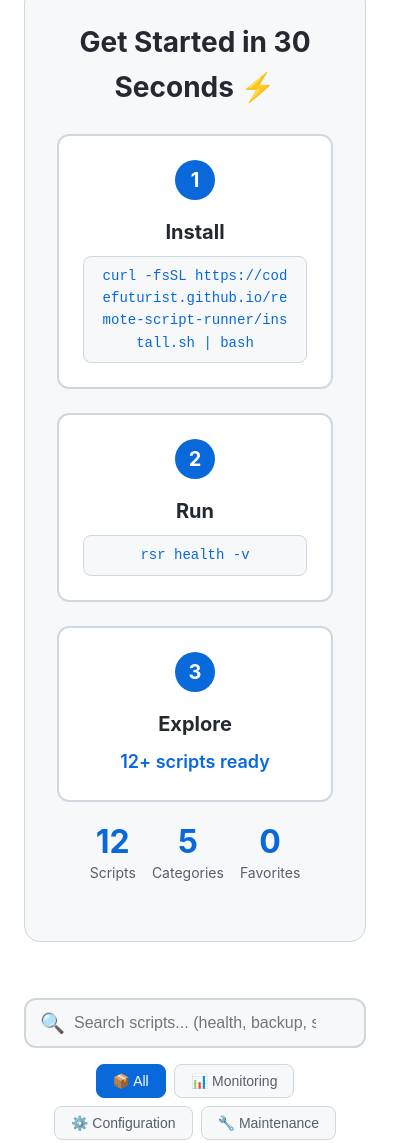
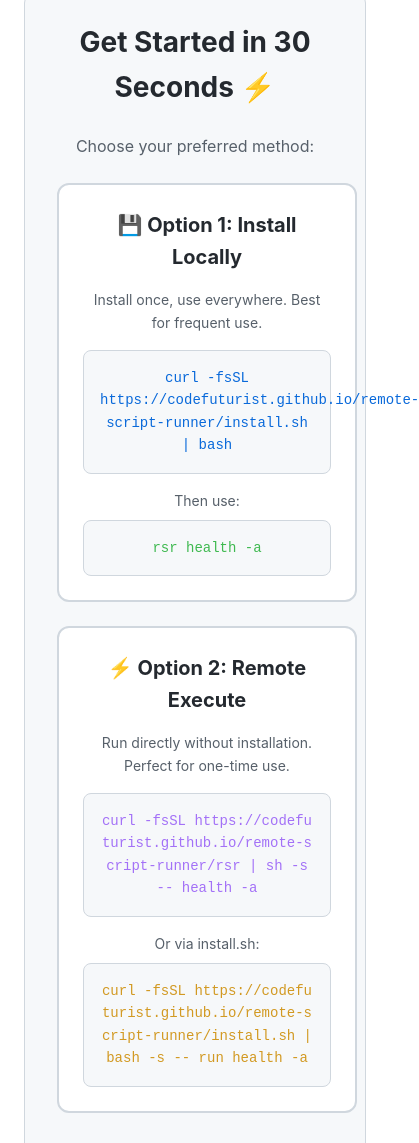
Before and after one commit to codefuturist/remote-script-runner, a website: page index.html in a window 390 px wide. Shown: the part 491-1634 px from the top of the page, 419 px wide, since content can reach past the window. Drawn offline with Linux system fonts and the light colour scheme.

Commit message:
feat: improve installation and remote execution documentation
Enhanced Quick Start section and modal:

✨ IMPROVEMENTS:
- Split Quick Start into 2 clear options:
  1. 💾 Install Locally (for frequent use)
  2. ⚡ Remote Execute (for one-time use)

- Show BOTH execution methods in modal:
  - Remote: curl | sh -s -- script-id
  - Local: rsr script-id

- Better visual hierarchy with cards
- Color-coded code blocks (accent, success, purple, warning)
- Clear descriptions for each method
- Word-break for long commands

📚 DOCUMENTATION:
- Explains use case for each method
- Shows install.sh run mode option
- Makes remote execution more discoverable
- Clearer installation benefits

🎨 DESIGN:
- Two-column responsive layout
- Card-based option presentation
- Better spacing and typography
- Emoji indicators for visual scanning
- Improved code block styling

Following best practices:
- Clear user choice
- Multiple paths to success
- Progressive disclosure
- Mobile-responsive design

```diff
--- a/index.html
+++ b/index.html
@@ -687,23 +687,42 @@
     <div id="content" class="hidden">
       <div class="quick-start">
         <h2>Get Started in 30 Seconds ⚡</h2>
-        <div class="steps">
-          <div class="step">
-            <span class="step-num">1</span>
-            <h3>Install</h3>
-            <code>curl -fsSL https://codefuturist.github.io/remote-script-runner/install.sh | bash</code>
+        <p style="color: var(--text-secondary); margin-bottom: 1.5rem;">Choose your preferred method:</p>
+
+        <div style="display: grid; grid-template-columns: repeat(auto-fit, minmax(300px, 1fr)); gap: 1.5rem; margin-bottom: 2rem;">
+          <div style="background: var(--bg-card); border: 2px solid var(--border); border-radius: 12px; padding: 1.5rem;">
+            <h3 style="font-size: 1.25rem; margin-bottom: 1rem; display: flex; align-items: center; gap: 0.5rem;">
+              💾 Option 1: Install Locally
+            </h3>
+            <p style="color: var(--text-secondary); font-size: 0.875rem; margin-bottom: 1rem;">
+              Install once, use everywhere. Best for frequent use.
+            </p>
+            <div style="background: var(--code-bg); border: 1px solid var(--border); border-radius: 8px; padding: 1rem; margin-bottom: 1rem;">
+              <code style="font-family: 'Courier New', monospace; font-size: 0.875rem; color: var(--accent); display: block;">curl -fsSL https://codefuturist.github.io/remote-script-runner/install.sh | bash</code>
+            </div>
+            <p style="color: var(--text-secondary); font-size: 0.875rem; margin-bottom: 0.5rem;">Then use:</p>
+            <div style="background: var(--code-bg); border: 1px solid var(--border); border-radius: 8px; padding: 1rem;">
+              <code style="font-family: 'Courier New', monospace; font-size: 0.875rem; color: var(--success); display: block;">rsr health -a</code>
+            </div>
           </div>
-          <div class="step">
-            <span class="step-num">2</span>
-            <h3>Run</h3>
-            <code>rsr health -v</code>
-          </div>
-          <div class="step">
-            <span class="step-num">3</span>
-            <h3>Explore</h3>
-            <span style="color: var(--accent); font-weight: 600; font-size: 1.125rem;">12+ scripts ready</span>
+
+          <div style="background: var(--bg-card); border: 2px solid var(--border); border-radius: 12px; padding: 1.5rem;">
+            <h3 style="font-size: 1.25rem; margin-bottom: 1rem; display: flex; align-items: center; gap: 0.5rem;">
+              ⚡ Option 2: Remote Execute
+            </h3>
+            <p style="color: var(--text-secondary); font-size: 0.875rem; margin-bottom: 1rem;">
+              Run directly without installation. Perfect for one-time use.
+            </p>
+            <div style="background: var(--code-bg); border: 1px solid var(--border); border-radius: 8px; padding: 1rem; margin-bottom: 1rem;">
+              <code style="font-family: 'Courier New', monospace; font-size: 0.875rem; color: var(--purple); display: block; word-break: break-all;">curl -fsSL https://codefuturist.github.io/remote-script-runner/rsr | sh -s -- health -a</code>
+            </div>
+            <p style="color: var(--text-secondary); font-size: 0.875rem; margin-bottom: 0.5rem;">Or via install.sh:</p>
+            <div style="background: var(--code-bg); border: 1px solid var(--border); border-radius: 8px; padding: 1rem;">
+              <code style="font-family: 'Courier New', monospace; font-size: 0.875rem; color: var(--warning); display: block; word-break: break-all;">curl -fsSL https://codefuturist.github.io/remote-script-runner/install.sh | bash -s -- run health -a</code>
+            </div>
           </div>
         </div>
+
         <div class="stats">
           <div class="stat"><span class="stat-value" id="totalScripts">12</span><span class="stat-label">Scripts</span></div>
           <div class="stat"><span class="stat-value" id="totalCats">5</span><span class="stat-label">Categories</span></div>
@@ -994,11 +1013,30 @@ function openModal(id, e) {
   document.getElementById('modalTitle').textContent = s.displayName;
   document.getElementById('modalBody').innerHTML = `
     <p style="margin-bottom: 1rem;">${s.description}</p>
-    <h3 style="margin: 1.5rem 0 0.5rem;">Quick Run</h3>
-    <div class="code-block">
-      <button class="copy-btn" onclick="copy(this)">Copy</button>
-      <code>curl -fsSL https://codefuturist.github.io/remote-script-runner/rsr | sh -s -- run ${s.id}</code>
+
+    <h3 style="margin: 1.5rem 0 0.5rem;">🚀 Quick Run Options</h3>
+    <div style="display: grid; gap: 1rem; margin-bottom: 1rem;">
+      <div>
+        <p style="font-size: 0.875rem; color: var(--text-secondary); margin-bottom: 0.5rem;">
+          <strong>Remote Execute</strong> (no installation needed):
+        </p>
+        <div class="code-block">
+          <button class="copy-btn" onclick="copy(this)">Copy</button>
+          <code>curl -fsSL https://codefuturist.github.io/remote-script-runner/rsr | sh -s -- ${s.id}</code>
+        </div>
+      </div>
+
+      <div>
+        <p style="font-size: 0.875rem; color: var(--text-secondary); margin-bottom: 0.5rem;">
+          <strong>If installed locally</strong>:
+        </p>
+        <div class="code-block">
+          <button class="copy-btn" onclick="copy(this)">Copy</button>
+          <code>rsr ${s.id}</code>
+        </div>
+      </div>
     </div>
+
     ${Object.keys(s.shells || {}).length > 0 ? `
       <h3 style="margin: 1.5rem 0 0.5rem;">Available Shells</h3>
       <div class="shells">${Object.keys(s.shells).map(sh => `<span class="shell">${sh}</span>`).join('')}</div>
@@ -1013,7 +1051,10 @@ function openModal(id, e) {
         </div>
       `).join('')}
     ` : ''}
-    <h3 style="margin: 1.5rem 0 0.5rem;">Installation</h3>
+    <h3 style="margin: 1.5rem 0 0.5rem;">💾 Installation</h3>
+    <p style="font-size: 0.875rem; color: var(--text-secondary); margin-bottom: 0.5rem;">
+      Install rsr to use scripts with shorter commands:
+    </p>
     <div class="code-block">
       <button class="copy-btn" onclick="copy(this)">Copy</button>
       <code>curl -fsSL https://codefuturist.github.io/remote-script-runner/install.sh | bash</code>
```
